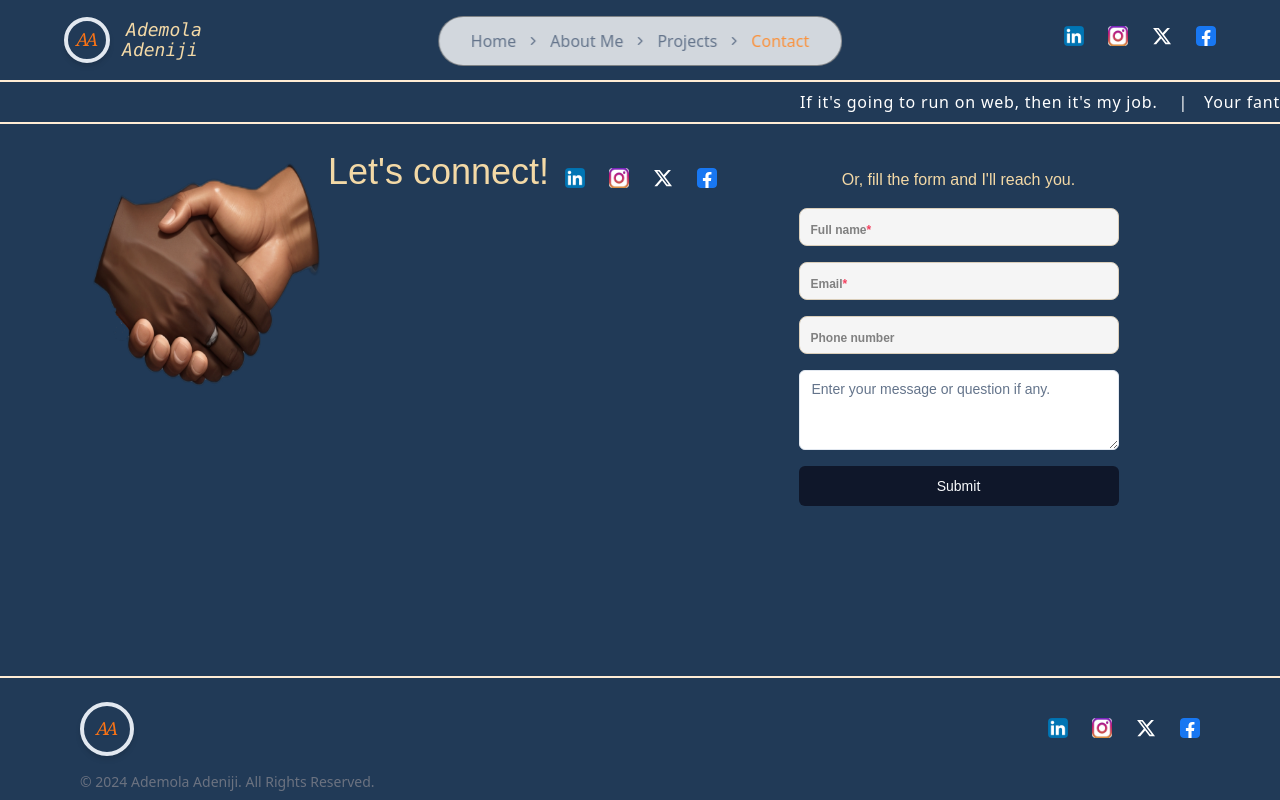
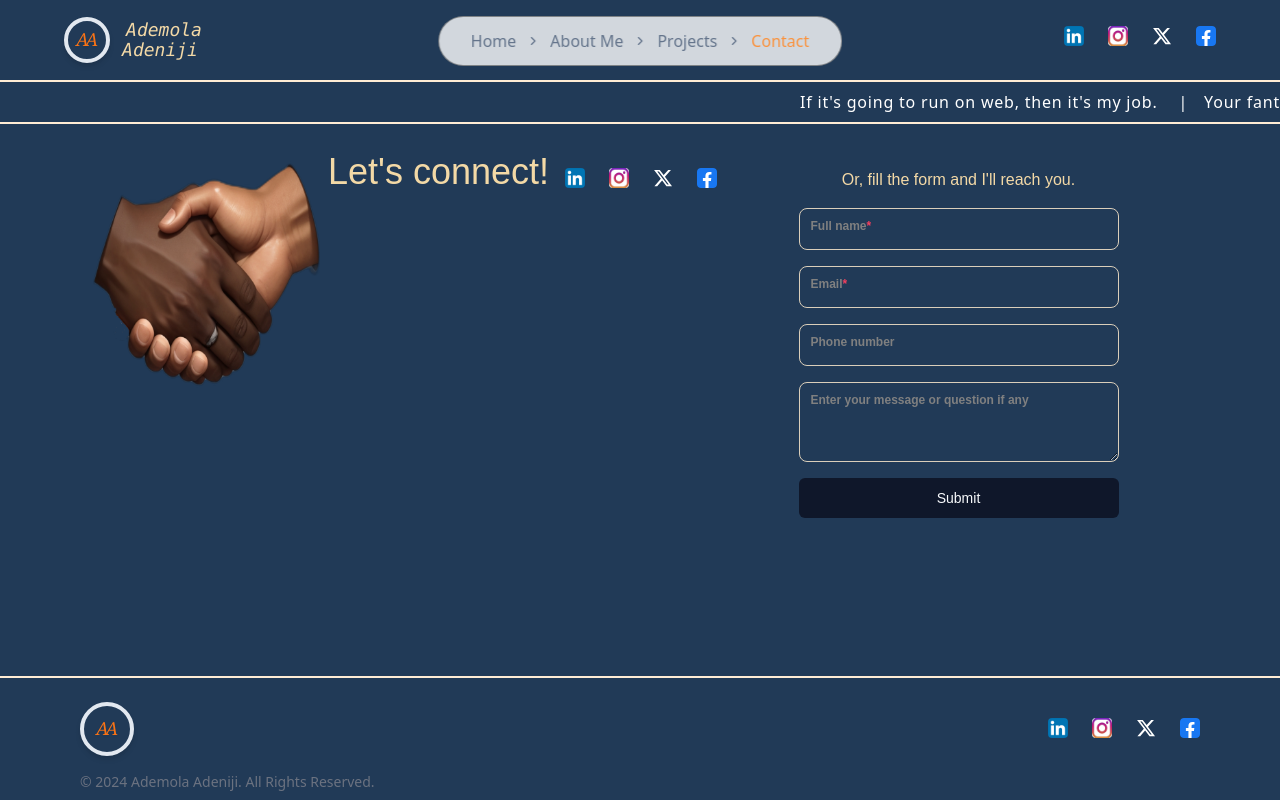
Before and after one commit to aademola1979/ademolaadeniji, a Next.js app: page /contact in a window 1280 px wide. Built offline with nearby package versions, Linux system fonts and the light colour scheme.

Commit message:
edited contact form

```diff
--- a/app/globals.css
+++ b/app/globals.css
@@ -332,7 +332,7 @@ footer p {
 /*+++++++++++++++++++++input*/
 .custom-input-container{
   width: 100%;
-  z-index: 0;
+  z-index: 10;
   position: relative;
   font-size: 0.75rem;
   line-height: 1.25rem;
@@ -349,21 +349,20 @@ footer p {
   padding-left: 1rem;
   padding-right: 1rem;
   margin-top: 0%;
-  background-color: whitesmoke;
+  background-color: transparent;
   border-width: 1px;
   appearance: none;
   border-color: rgb(218, 206, 186);
   border-radius: 8px;
+  z-index: 10;
 
 }
 
-.custom-input{@apply py-2}
-
+.custom-input{@apply pt-3 pb-1 text-white/80 font-normal text-base ring-offset-background placeholder:text-muted-foreground focus-visible:outline-none focus-visible:ring-2 focus-visible:ring-ring focus-visible:ring-offset-2 disabled:cursor-not-allowed disabled:opacity-50}
+textarea{@apply flex min-h-[80px] w-full rounded-md px-3 py-2 text-sm ring-offset-background placeholder:text-muted-foreground focus-visible:outline-none focus-visible:ring-2 focus-visible:ring-ring focus-visible:ring-offset-2 disabled:cursor-not-allowed disabled:opacity-50}
 .custom-input:focus{
   outline: none;
   right: 0;
-  border-color: black;
-
 }
 
 .input-error{
@@ -382,11 +381,11 @@ footer p {
   transition-timing-function: cubic-bezier(0.4, 0, 0.2, 1);
   transition-duration: 300ms;
   position: absolute;
-  z-index: 0;
+  z-index: -10;
   color: gray;
 }
 
-.input-label{@apply !top-3}
+.input-label{@apply !top-2}
 
 .input-label-error{
   color: rgb(244, 63, 94);
@@ -672,7 +671,7 @@ footer p {
     border-radius: 24px;
 }
 
-input{@apply text-black/80}
+input{@apply text-white/80}
 
 input:focus ~ label,
 input:not(:placeholder-shown) ~ label {
@@ -680,6 +679,15 @@ input:not(:placeholder-shown) ~ label {
 }
 
 input:focus ~ label {
+  @apply left-0;
+}
+
+textarea:focus ~ label,
+input:not(:placeholder-shown) ~ label {
+  @apply -translate-y-2 text-[10px] leading-4 font-normal;
+}
+
+textarea:focus ~ label {
   @apply left-0;
 }
 
@@ -815,7 +823,7 @@ input:focus ~ label {
 
    }
 
-  .inactive-work-car{
+  .inactive-work-card{
     flex: 2;
 
   }
--- a/app/module/contact-form/ContactForm.jsx
+++ b/app/module/contact-form/ContactForm.jsx
@@ -4,6 +4,7 @@ import { useForm, useFormContext } from "react-hook-form";
 import { z } from "zod";
 import { Input } from "@/components/ui/input";
 import { Textarea } from "@/components/ui/textarea";
+import {CustomTextarea} from "@/components/ui/CustomTextarea"
 import {
     Form,
     FormItem,
@@ -17,6 +18,7 @@ import { useState } from "react";
 import { createMessage } from "@/lib/actions";
 import { ZoomInComponent } from "../AnimatedContainer";
 import { CustomInput } from "@/components/ui/CustomInput";
+
 
 
 
@@ -124,6 +126,7 @@ const ContactForm = () => {
                                         label="Full name"
                                         required={true}
                                         type="text"
+                                        errors={errors}
                                         {...field} />
                                 </FormControl>
                                 <FormMessage />
@@ -141,7 +144,9 @@ const ContactForm = () => {
                                     <CustomInput
                                     label="Email"
                                     required={true}
-                                    type="text" {...field} />
+                                    type="text"
+                                    errors={errors}
+                                    {...field} />
                                 </FormControl>
                                 <FormMessage />
                             </FormItem>
@@ -159,6 +164,7 @@ const ContactForm = () => {
                                     label="Phone number"
                                     required ={false}
                                     type="tel"
+                                    errors={errors}
                                     {...field} />
                                 </FormControl>
                                 <FormMessage />
@@ -174,8 +180,11 @@ const ContactForm = () => {
                             <FormItem>
 
                                 <FormControl>
-                                    <Textarea
-                                        placeholder="Enter your message or question if any."
+                                    <CustomTextarea
+
+                                       name="content"
+                                       label="Enter your message or question if any"
+                                       required={false}
                                         {...field}
                                         className="text-black/80" />
                                 </FormControl>
--- /dev/null
+++ b/components/ui/CustomTextarea.jsx
@@ -0,0 +1,52 @@
+
+import { useImperativeHandle, useState, useRef, forwardRef } from "react";
+import { get } from "react-hook-form";
+import { cn } from "@/lib/utils";
+
+
+const CustomTextarea = forwardRef(
+    ({ className, errors, name, label, required, ...props }, ref) => {
+
+        const inputRef = useRef(null)
+
+        useImperativeHandle(ref, () => inputRef.current)
+        const hasError = get(errors, name)
+
+        return (
+            <div>
+                <div className="custom-input-container">
+                    <textarea
+                        placeholder=" "
+                        name={name}
+                        className={cn(
+                            "custom-input",
+                            {
+                                "custom-input-error": hasError,
+                            }
+                        )}
+                        ref={ref}
+                        {...props}
+                    />
+
+                    <label
+                        htmlFor={name}
+                        onClick={() => inputRef.current?.focus()}
+                        className={cn(
+                            "input-label",
+                            {
+                                "input-error": hasError,
+                            }
+                        )}>
+                        {label}
+                        {required && <span className="required">*</span>}
+                    </label>
+                </div>
+
+            </div>
+
+        )
+    }
+)
+CustomTextarea.displayName = "CustomTextarea"
+
+export { CustomTextarea }
```
